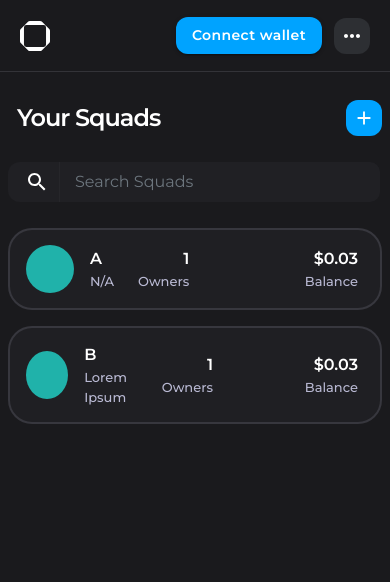
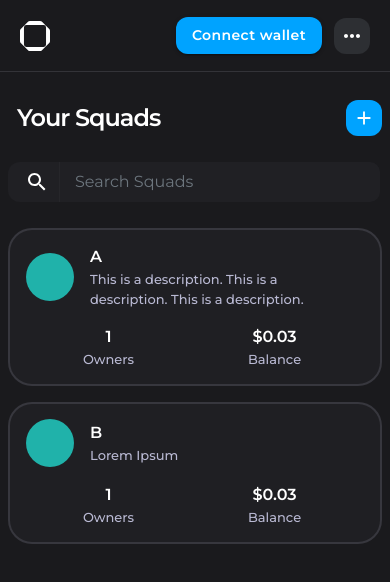
Before and after one commit to HappyVirgo/squads-react-mui, a React (Create React App) app: page /squads in a window 390 px wide. Shown: the top 582 px of the page. Built offline with nearby package versions, Linux system fonts and the light colour scheme.

Commit message:
Update the Squads page

```diff
--- a/src/pages/squads/index.tsx
+++ b/src/pages/squads/index.tsx
@@ -11,7 +11,7 @@ import './squads.scss'
 const SquadsData = [
   {
     name: 'A',
-    description: '',
+    description: 'This is a description. This is a description. This is a description.',
     owners: 1,
     balance: 0.03,
   },
--- a/src/pages/squads/squad-box/index.tsx
+++ b/src/pages/squads/squad-box/index.tsx
@@ -10,22 +10,22 @@ interface SquadBoxProps {
 
 const SquadBox: FC<SquadBoxProps> = ({ name, description, owners, balance }) => {
   return (
-    <div className='squad-box d-flex justify-content-between align-items-center mb-3'>
-      <div className='d-flex align-items-center'>
-        <div className='avatar-img'></div>
+    <div className='squad-box d-lg-flex justify-content-between align-items-center mw-100 mb-3'>
+      <div className='d-flex align-items-center mb-3 mb-lg-0'>
+        <div className='avatar-img flex-shrink-0'></div>
         <div className='ms-3'>
           <h3 className='secondary-title'>{name}</h3>
           <p className='detail-text'>{description ? description : 'N/A'}</p>
         </div>
       </div>
 
-      <div className='d-flex justify-content-between right text-end'>
-        <div>
+      <div className='d-flex justify-content-between w-100 text-center text-lg-end right'>
+        <div className='flex-grow-1'>
           <h3 className='secondary-title'>{owners}</h3>
           <p className='detail-text'>Owners</p>
         </div>
 
-        <div>
+        <div className='flex-grow-1'>
           <h3 className='secondary-title'>${balance}</h3>
           <p className='detail-text'>Balance</p>
         </div>
--- a/src/pages/squads/squads.scss
+++ b/src/pages/squads/squads.scss
@@ -23,8 +23,13 @@
     border-color: $blue;
     background-color: $hover-blue;
   }
+}
 
-  .right {
-    width: 220px;
+@media (min-width: 992px) {
+  .squad-box {
+    .right {
+      max-width: 220px;
+      width: 100%;
+    }
   }
 }
```
